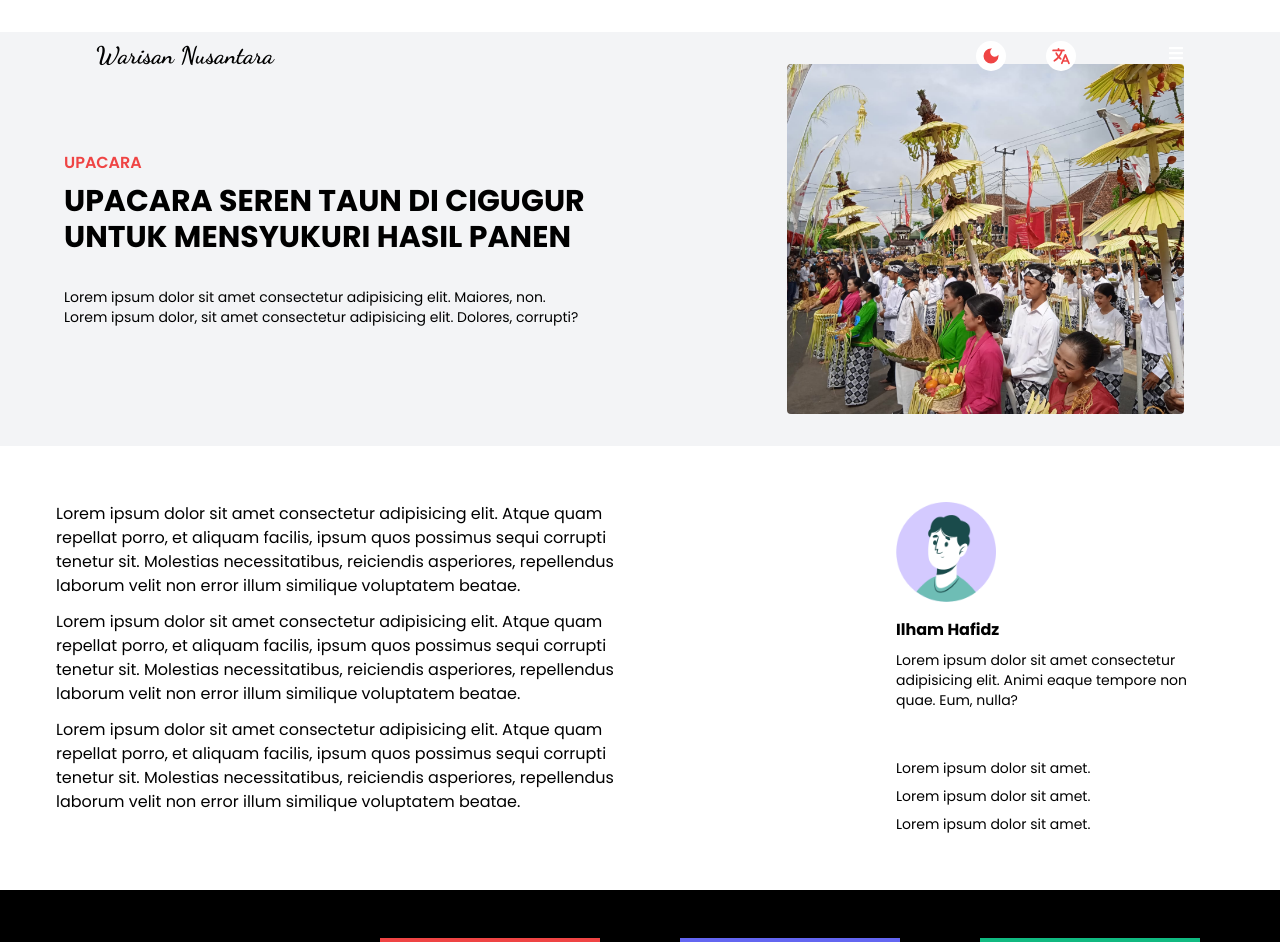
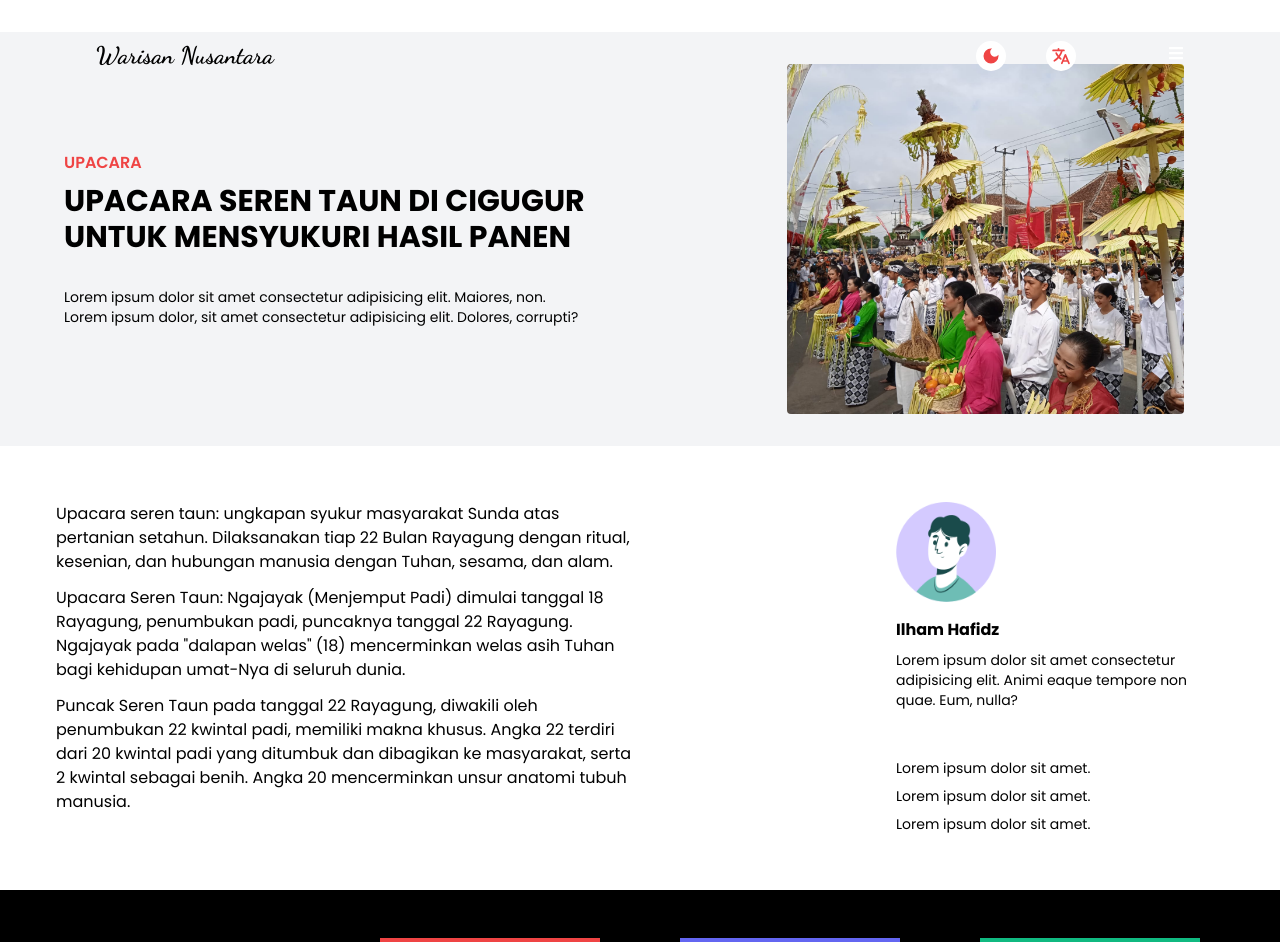
Before and after one commit to ilhamhafidz404/TECHCOMFEST_ALOPE-WarisanNusantara, a React (Create React App) app: page /news/read in a window 1280 px wide. Shown: the top 942 px of the page. Built offline with nearby package versions, Linux system fonts and the light colour scheme.

Commit message:
merubah konten di halaman detail news

```diff
--- a/src/pages/Detail.tsx
+++ b/src/pages/Detail.tsx
@@ -26,25 +26,22 @@ export default function Detail() {
       <div className="grid grid-cols-2 m-14">
         <div className="">
           <p className="text-medium mb-3">
-            Lorem ipsum dolor sit amet consectetur adipisicing elit. Atque quam
-            repellat porro, et aliquam facilis, ipsum quos possimus sequi
-            corrupti tenetur sit. Molestias necessitatibus, reiciendis
-            asperiores, repellendus laborum velit non error illum similique
-            voluptatem beatae.
+            Upacara seren taun: ungkapan syukur masyarakat Sunda atas pertanian
+            setahun. Dilaksanakan tiap 22 Bulan Rayagung dengan ritual,
+            kesenian, dan hubungan manusia dengan Tuhan, sesama, dan alam.
           </p>
           <p className="text-medium mb-3">
-            Lorem ipsum dolor sit amet consectetur adipisicing elit. Atque quam
-            repellat porro, et aliquam facilis, ipsum quos possimus sequi
-            corrupti tenetur sit. Molestias necessitatibus, reiciendis
-            asperiores, repellendus laborum velit non error illum similique
-            voluptatem beatae.
+            Upacara Seren Taun: Ngajayak (Menjemput Padi) dimulai tanggal 18
+            Rayagung, penumbukan padi, puncaknya tanggal 22 Rayagung. Ngajayak
+            pada "dalapan welas" (18) mencerminkan welas asih Tuhan bagi
+            kehidupan umat-Nya di seluruh dunia.
           </p>
           <p className="text-medium mb-3">
-            Lorem ipsum dolor sit amet consectetur adipisicing elit. Atque quam
-            repellat porro, et aliquam facilis, ipsum quos possimus sequi
-            corrupti tenetur sit. Molestias necessitatibus, reiciendis
-            asperiores, repellendus laborum velit non error illum similique
-            voluptatem beatae.
+            Puncak Seren Taun pada tanggal 22 Rayagung, diwakili oleh penumbukan
+            22 kwintal padi, memiliki makna khusus. Angka 22 terdiri dari 20
+            kwintal padi yang ditumbuk dan dibagikan ke masyarakat, serta 2
+            kwintal sebagai benih. Angka 20 mencerminkan unsur anatomi tubuh
+            manusia.
           </p>
         </div>
         <div className="ml-64">
```
